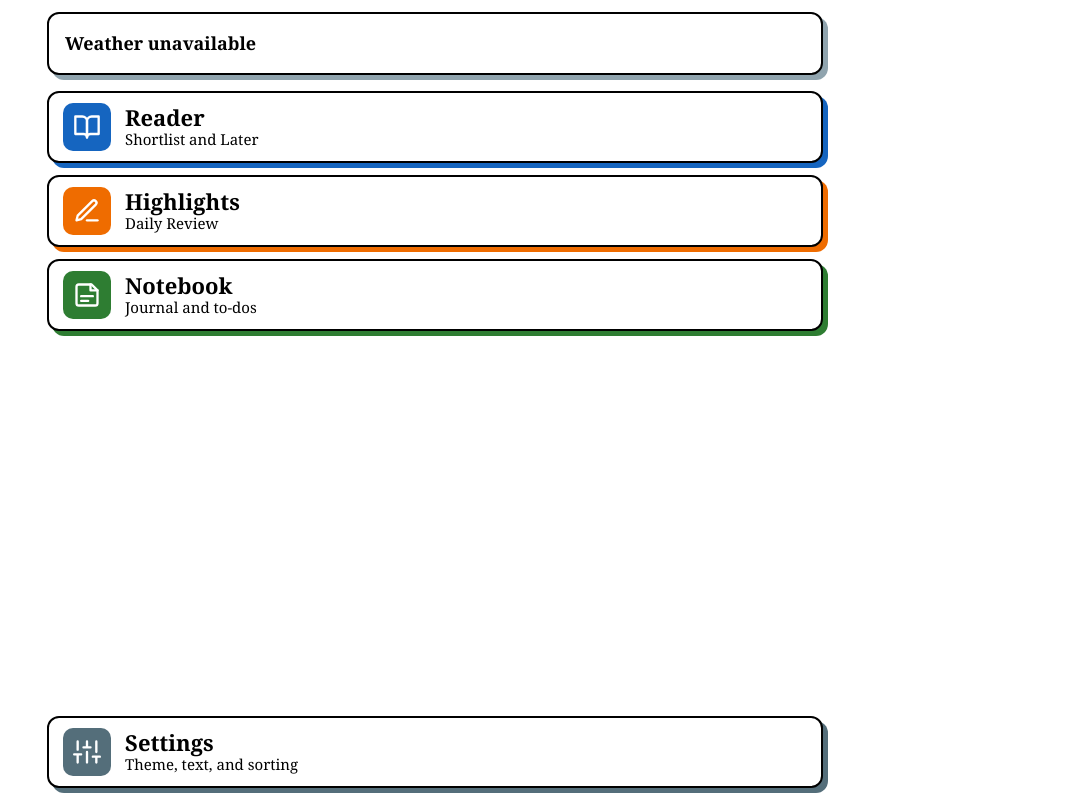
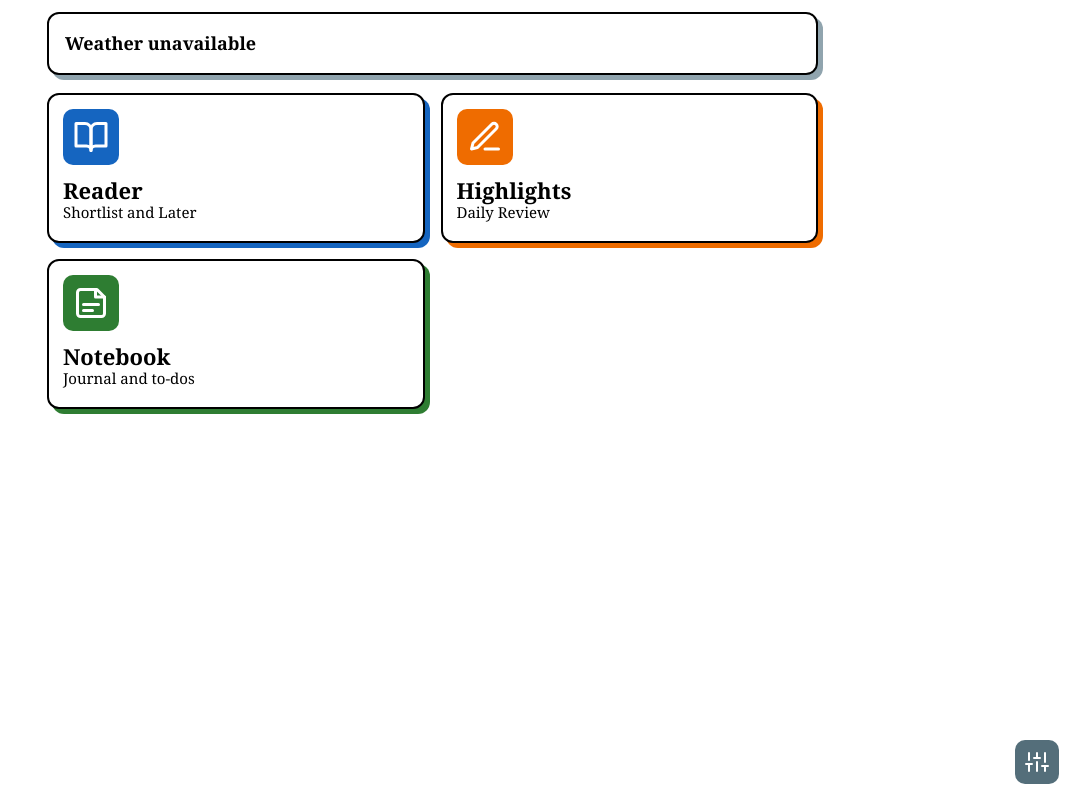
Before and after one commit to ntwkrgr/readwise-reader-personal-site, a Flask app: template templates/dashboard.html in a window 1280 px wide. Shown: the whole page, without its empty margins (205-1280 px from the left). Run offline with Flask 3, Linux system fonts and the light colour scheme; the template is opened without the code that fills it, so the values that code supplies are empty.

Commit message:
style: two-column home card grid; Settings becomes a corner icon
Co-Authored-By: Claude Opus 5.5 <noreply@anthropic.com>

```diff
--- a/templates/dashboard.html
+++ b/templates/dashboard.html
@@ -4,19 +4,23 @@
 
 {% block styles %}
 <style>
-    /* Home page column: fills the screen so the Settings card can sit at the bottom */
+    /* Home page column */
     .dashboard-menu {
-        display: flex;
-        flex-direction: column;
-        min-height: calc(100vh - 24px);
         margin: 0;
+    }
+    /* Two-column grid holding the four section cards */
+    .dashboard-grid {
+        display: grid;
+        grid-template-columns: 1fr 1fr;
+        grid-gap: 16px;
+        margin: 0 5px 18px 0;
     }
     /* Weather hero card: colored icon left, big temperature right, shadow colored by condition */
     .weather-card {
         display: flex;
         align-items: center;
         padding: 16px;
-        margin: 0 0 16px 0;
+        margin: 0 5px 18px 0;
         border: 2px solid #000;
         box-shadow: 5px 5px 0 #90a4ae;
         border-radius: 12px;
@@ -66,10 +70,10 @@
     /* Section card: colored offset shadow, colored icon tile, black/white text */
     .dashboard-card {
         display: flex;
-        align-items: center;
-        min-height: 72px;
-        padding: 10px 14px;
-        margin: 0 0 12px 0;
+        flex-direction: column;
+        align-items: flex-start;
+        min-height: 150px;
+        padding: 14px;
         border: 2px solid #000;
         box-shadow: 5px 5px 0 #000;
         border-radius: 12px;
@@ -79,10 +83,10 @@
     }
     /* Square colored tile holding the white line icon */
     .dashboard-card-icon {
-        flex: 0 0 48px;
-        width: 48px;
-        height: 48px;
-        margin-right: 14px;
+        flex: 0 0 56px;
+        width: 56px;
+        height: 56px;
+        margin-bottom: 12px;
         padding: 10px;
         border-radius: 10px;
         color: #fff;
@@ -112,13 +116,28 @@
     .card-highlights .dashboard-card-icon { background: #ef6c00; }
     .card-notebook { box-shadow: 5px 5px 0 #2e7d32; }
     .card-notebook .dashboard-card-icon { background: #2e7d32; }
-    .card-settings { box-shadow: 5px 5px 0 #546e7a; }
-    .card-settings .dashboard-card-icon { background: #546e7a; }
+    /* Settings: small slate icon tile fixed to the bottom-right corner of the screen */
+    .settings-corner {
+        position: fixed;
+        right: 16px;
+        bottom: 16px;
+        width: 44px;
+        height: 44px;
+        padding: 10px;
+        border-radius: 10px;
+        background: #546e7a;
+        color: #fff;
+    }
+    .settings-corner svg {
+        display: block;
+        width: 100%;
+        height: 100%;
+    }
     /* Highlight of the day: quote card linking to the Daily Review */
     .highlight-card {
         display: block;
         padding: 12px 14px;
-        margin: 0 0 12px 0;
+        margin: 0 5px 12px 0;
         border: 2px solid #000;
         box-shadow: 5px 5px 0 #ef6c00;
         border-radius: 12px;
@@ -140,11 +159,6 @@
         font-size: 15px;
         line-height: 1.3;
         font-weight: 700;
-    }
-    /* Settings card: pushed to the bottom of the screen */
-    .dashboard-settings-link {
-        margin-top: auto;
-        margin-bottom: 0;
     }
     /* Dark theme: flip text, background, and border; colored shadows stay */
     body.theme-dark .weather-card,
@@ -178,7 +192,8 @@
         <p class="weather-empty">Weather unavailable</p>
     </section>
     {% endif %}
-    {# Section cards: one per tool, each with its own accent color and icon #}
+    {# Section cards: one per tool, each with its own accent color and icon, in a two-column grid #}
+    <nav class="dashboard-grid" aria-label="Sections">
         <a class="dashboard-card card-reader" href="{{ url_for('reader_bp.article_list') }}">
             <span class="dashboard-card-icon"><svg viewBox="0 0 24 24" fill="none" stroke="currentColor" stroke-width="2" stroke-linecap="round" stroke-linejoin="round" aria-hidden="true" focusable="false"><path d="M2 3h6a4 4 0 014 4v14a3 3 0 00-3-3H2z"/><path d="M22 3h-6a4 4 0 00-4 4v14a3 3 0 013-3h7z"/></svg></span>
             <span class="dashboard-card-text">
@@ -200,6 +215,7 @@
                 <span class="dashboard-card-sub">Journal and to-dos</span>
             </span>
         </a>
+    </nav>
     {# Highlight of the day: one Daily Review quote, hidden when Readwise can't be reached #}
     {% if highlight and highlight.text %}
     <a class="highlight-card" href="{{ url_for('highlights_bp.daily_review') }}">
@@ -209,13 +225,7 @@
         {% endif %}
     </a>
     {% endif %}
-    {# Settings stays reachable, pinned to the bottom of the screen #}
-    <a class="dashboard-card card-settings dashboard-settings-link" href="{{ url_for('settings_bp.settings') }}">
-        <span class="dashboard-card-icon"><svg viewBox="0 0 24 24" fill="none" stroke="currentColor" stroke-width="2" stroke-linecap="round" stroke-linejoin="round" aria-hidden="true" focusable="false"><path d="M4 21v-7M4 10V3M12 21v-9M12 8V3M20 21v-5M20 12V3M1 14h6M9 8h6M17 16h6"/></svg></span>
-        <span class="dashboard-card-text">
-            <span class="dashboard-card-title">Settings</span>
-            <span class="dashboard-card-sub">Theme, text, and sorting</span>
-        </span>
-    </a>
 </main>
+{# Settings: small icon pinned to the bottom-right corner #}
+<a class="settings-corner" href="{{ url_for('settings_bp.settings') }}" aria-label="Settings" title="Settings"><svg viewBox="0 0 24 24" fill="none" stroke="currentColor" stroke-width="2" stroke-linecap="round" stroke-linejoin="round" aria-hidden="true" focusable="false"><path d="M4 21v-7M4 10V3M12 21v-9M12 8V3M20 21v-5M20 12V3M1 14h6M9 8h6M17 16h6"/></svg></a>
 {% endblock %}
```
Also changed, not shown: tests/test_dashboard.py (+15 -6 lines), README.md. Lines whose indentation alone changed are shown as unchanged.
